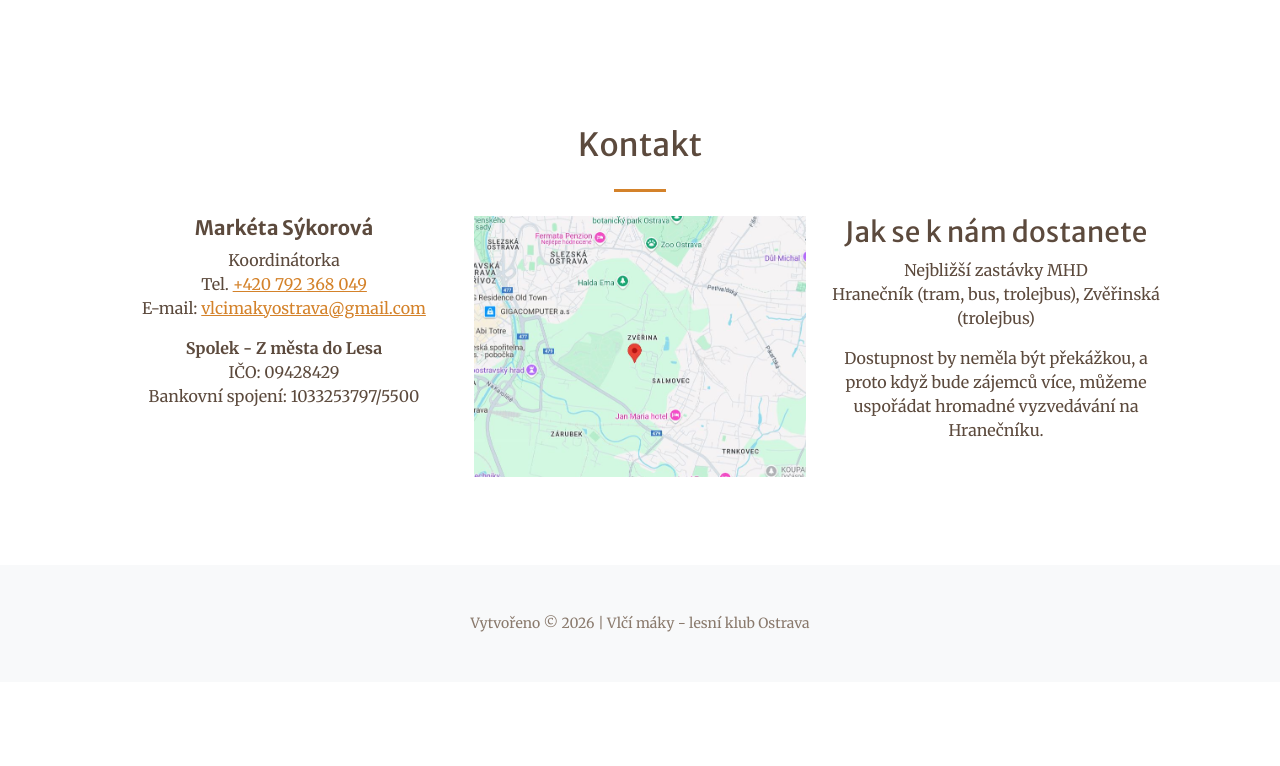
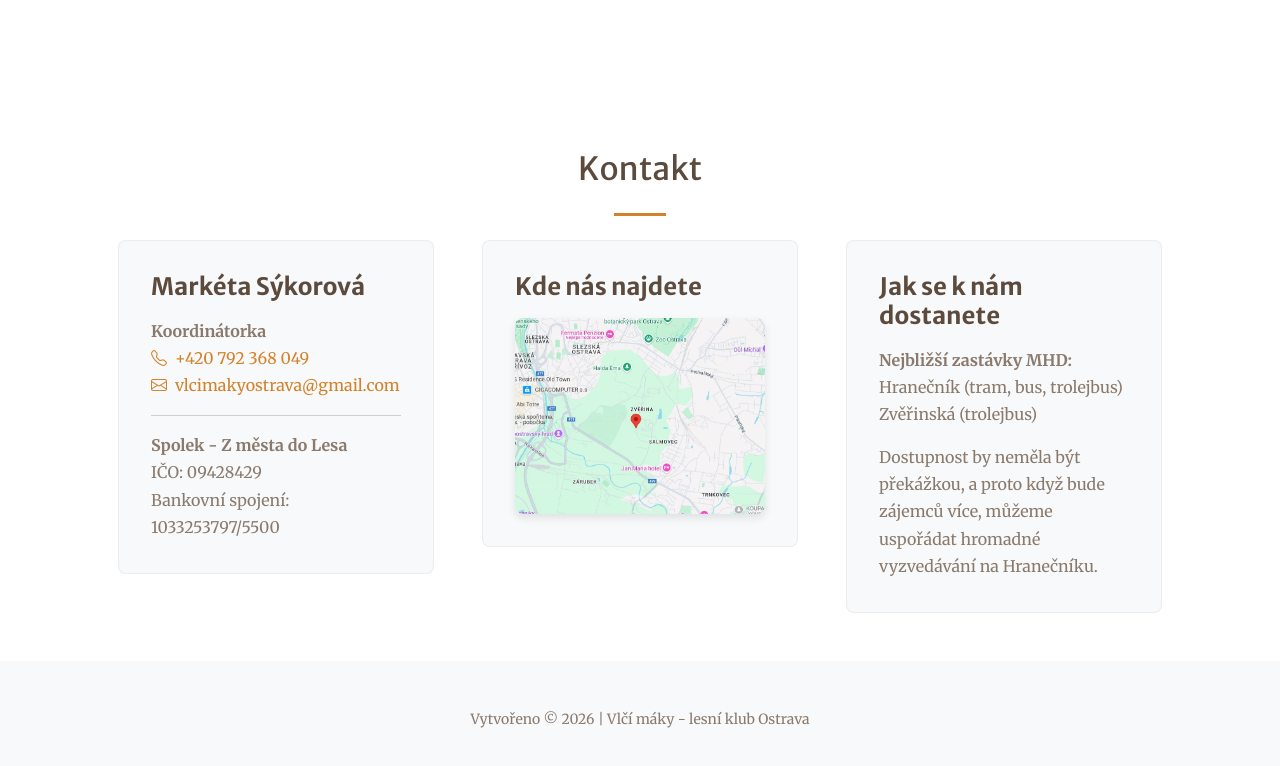
Before and after one commit to vlcimaky/website, a plain HTML site: page index.html in a window 1280 px wide. Shown: the part 3433-4199 px from the top of the page. Before the commit the page ends 4115 px from the top, so only its background shows below. Drawn offline with nearby package versions, Linux system fonts and the light colour scheme; some packages are replaced by stand-ins of ours; a script that the page names is missing.

Commit message:
/ icons / kontakt on homepage

```diff
--- a/index.html
+++ b/index.html
@@ -37,7 +37,8 @@
     <!-- Favicon-->
     <link rel="icon" type="image/x-icon" href="assets/favicon.svg" />
     <!-- Bootstrap Icons-->
-    <link href="https://cdn.jsdelivr.net/npm/bootstrap-icons@1.5.0/font/bootstrap-icons.css" rel="stylesheet" />
+    <link href="https://cdnjs.cloudflare.com/ajax/libs/bootstrap-icons/1.13.1/font/bootstrap-icons.min.css"
+        rel="stylesheet" />
     <!-- Google fonts-->
     <link href="https://fonts.googleapis.com/css?family=Merriweather+Sans:400,700" rel="stylesheet" />
     <link href="https://fonts.googleapis.com/css?family=Merriweather:400,300,300italic,400italic,700,700italic"
@@ -623,7 +624,8 @@
                                 prodloužené rodiny než-li instituce. Jsme nezisková organizace a nepobíráme žádné
                                 příspěvky
                                 od
-                                státu. Více informací naleznete na stránkách <a href="https://www.lesnims.cz" target="_blank"> lesnims.cz</a>
+                                státu. Více informací naleznete na stránkách <a href="https://www.lesnims.cz"
+                                    target="_blank"> lesnims.cz</a>
                             </div>
                         </div>
                     </div>
@@ -661,37 +663,57 @@
             </div>
         </section>
         <!-- Contact-->
-        <section class="page-section" id="kontakt">
+        <section class="content-head pt-2" id="kontakt">
             <div class="container px-4 px-lg-5">
                 <h2 class="text-center mt-0">Kontakt</h2>
                 <hr class="divider" />
-                <div class="row align-items-start text-center">
-                    <div class="col-lg-4 col-md-6 col-12 mb-4">
-                        <h5><strong>Markéta Sýkorová</strong></h5>
-                        <p>
-                            Koordinátorka<br>
-                            Tel. <a href="tel:+420792368049">+420 792 368 049</a><br>
-                            E-mail: <a href="mailto:vlcimakyostrava@gmail.com">vlcimakyostrava@gmail.com</a><br>
+                <div class="row align-items-start gx-4 gx-lg-5">
+                    <!-- Contact Information -->
+                    <div class="col-lg-4 col-md-6 col-12 mb-5">
+                        <div class="contact-card">
+                            <h4 class="mb-3"><strong>Markéta Sýkorová</strong></h4>
+                            <p class="text-muted mb-3">
+                                <strong>Koordinátorka</strong><br>
+                                <i class="bi bi-telephone me-2"></i><a href="tel:+420792368049">+420 792 368 049</a><br>
+                                <i class="bi bi-envelope me-2"></i><a
+                                    href="mailto:vlcimakyostrava@gmail.com">vlcimakyostrava@gmail.com</a>
                             </p>
-                        <p>
+                            <hr class="my-3" />
+                            <p class="text-muted mb-0">
                                 <strong>Spolek - Z města do Lesa</strong><br>
                                 IČO: 09428429<br>
-                            Bankovní spojení: 1033253797/5500<br>
+                                Bankovní spojení: 1033253797/5500
                             </p>
                         </div>
-                    <div class="col-lg-4 col-md-6 col-12 mb-4">
-                        <!-- <h5><strong>Kde nás najdete</strong></h5> -->
+                    </div>
+
+                    <!-- Map -->
+                    <div class="col-lg-4 col-md-6 col-12 mb-5">
+                        <div class="contact-card">
+                            <h4 class="mb-3">Kde nás najdete</h4>
                             <a href="https://maps.app.goo.gl/cyqHCc7z5GVXkoKz9" target="_blank" rel="noopener"
                                 aria-label="Otevřít mapu v Google Maps (otevře se v novém okně)">
                                 <img src="assets/img/mapa-google.jpg" alt="Mapa s umístěním Vlčích máků v Ostravě"
-                                class="img-fluid" style="max-width: 100%; height: auto;" loading="lazy">
+                                    class="img-fluid contact-map" loading="lazy" />
                             </a>
                         </div>
-                    <div class="col-lg-4 col-md-12 col-12 mb-4">
-                        <h3>Jak se k nám dostanete</h3>
-                        <p>Nejbližší zastávky MHD<br>Hranečník (tram, bus, trolejbus), Zvěřinská (trolejbus)</p>
-                        <p>Dostupnost by neměla být překážkou, a proto když bude zájemců více, můžeme uspořádat hromadné
-                            vyzvedávání na Hranečníku.</p>
+                    </div>
+
+                    <!-- Transportation -->
+                    <div class="col-lg-4 col-md-12 col-12 mb-5">
+                        <div class="contact-card">
+                            <h4 class="mb-3">Jak se k nám dostanete</h4>
+                            <p class="text-muted mb-3">
+                                <strong>Nejbližší zastávky MHD:</strong><br>
+                                Hranečník (tram, bus, trolejbus)<br>
+                                Zvěřinská (trolejbus)
+                            </p>
+                            <p class="text-muted mb-0">
+                                Dostupnost by neměla být překážkou, a proto když bude zájemců více, můžeme uspořádat
+                                hromadné
+                                vyzvedávání na Hranečníku.
+                            </p>
+                        </div>
                     </div>
                 </div>
             </div>
```
Also changed, not shown: cenik.html (+1 -1 lines), ke-stazeni.html (+2 -2 lines), kontakt.html (+1 -1 lines), nas-tym.html (+1 -1 lines), prakticke.html (+1 -1 lines), vzdelani.html (+4 -4 lines), zapis.html (+1 -1 lines), zazemi.html (+2 -2 lines). Lines whose indentation alone changed are shown as unchanged.
